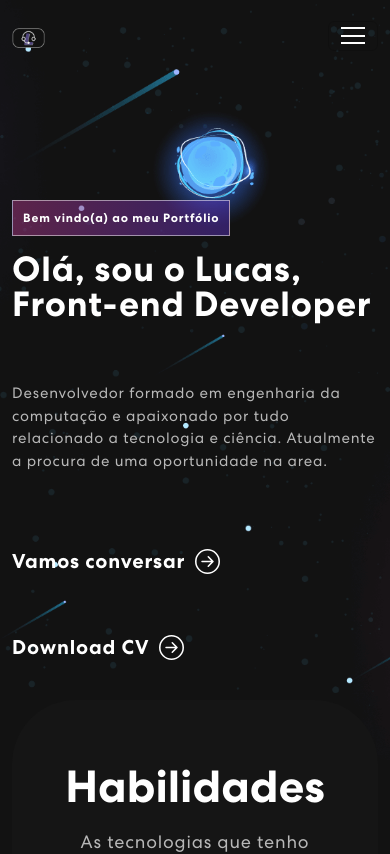
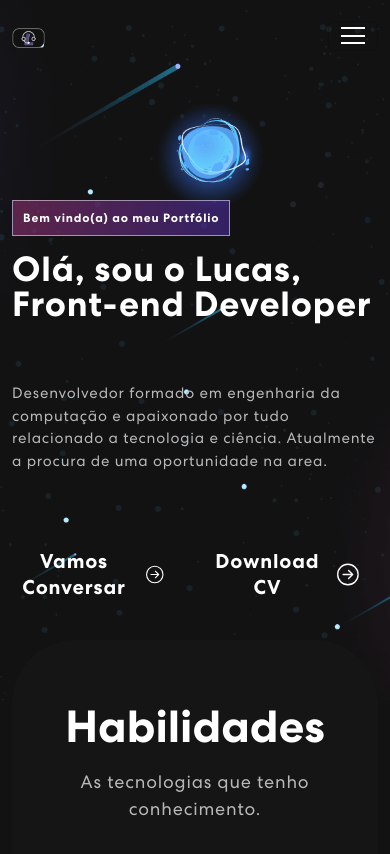
Before and after one commit to LucaswmLima/react-portifolio-1, a React (Create React App) app: page / in a window 390 px wide. Shown: the top 854 px of the page. Built offline with nearby package versions, Linux system fonts and the light colour scheme.

Commit message:
minor adjustments

```diff
--- a/src/App.css
+++ b/src/App.css
@@ -741,6 +741,6 @@ nav.navbar .navbar-toggler[aria-expanded="true"] .navbar-toggler-icon {
 
 @media (max-width: 992px) {
   .footer-logo-col{
-    margin-top: 20px;
+    margin-top: 20px !important;
   }
 }
--- a/src/components/Banner.jsx
+++ b/src/components/Banner.jsx
@@ -66,16 +66,16 @@ export const Banner = () => {
               tudo relacionado a tecnologia e ciência. Atualmente a procura de
               uma oportunidade na area.
             </p>
-            <Row>
-              <Col xs={12} md={6} xl={5}>
+            <Row className="download-link-row">
+              <Col  className="download-link-col" xs={12} md={6} xl={5}>
                 <Link to="connect">
                   <button>
-                    Vamos conversar
+                    Vamos Conversar
                     <ArrowRightCircle size={25} />
                   </button>
                 </Link>
               </Col>
-              <Col xs={12} md={6} xl={5}>
+              <Col  className="download-link-col" xs={12} md={6} xl={5}>
                 <a className="download-cv" href={CV} download>
                   <button>
                     Download CV
```
